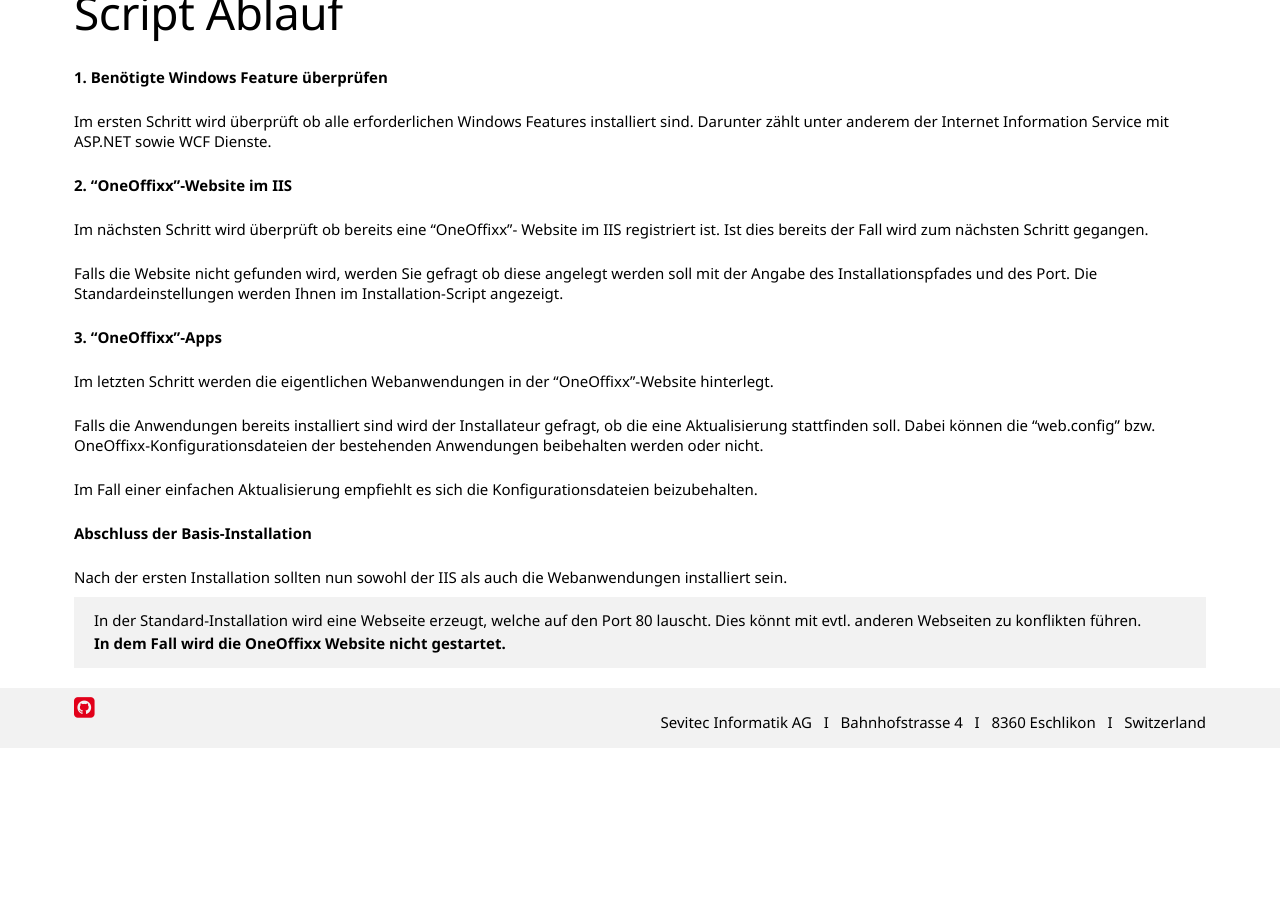
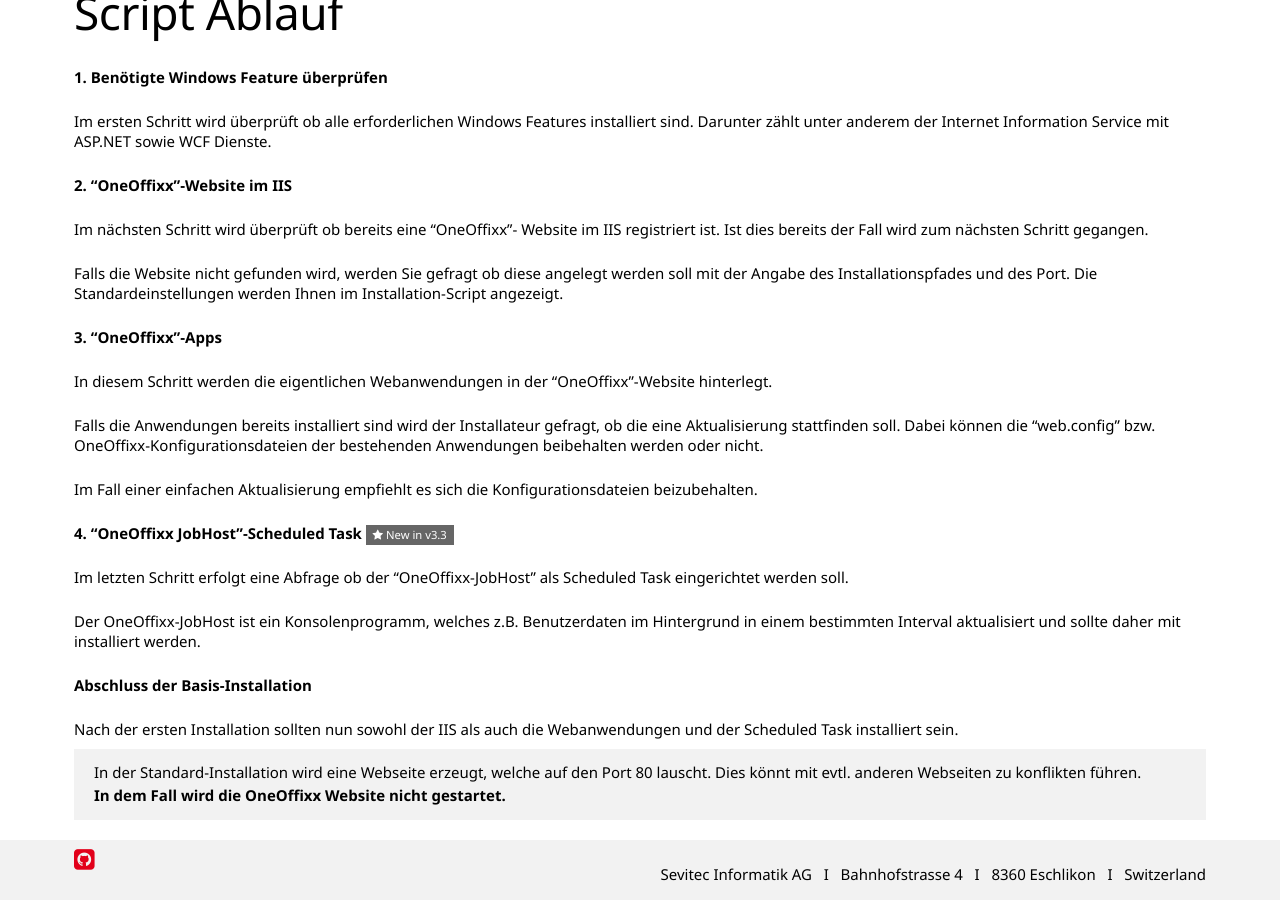
Before and after one commit to primesoft-group/oneoffixx-docs, a Jekyll site: the page built from _pages/install/de/server-install.md, in a window 1280 px wide and 900 px high, scrolled down 1211 px. Built offline with Jekyll 4.4.1, drawn with Linux system fonts in a browser that asks for light colours; nearby versions of some CDN libraries; some web fonts are replaced; before the commit the page ends 1959 px from its top, so only the background shows below that.

Commit message:
Update server-install.md

```diff
--- a/_pages/install/de/server-install.md
+++ b/_pages/install/de/server-install.md
@@ -49,15 +49,21 @@
 
 __3. "OneOffixx"-Apps__
 
-Im letzten Schritt werden die eigentlichen Webanwendungen in der "OneOffixx"-Website hinterlegt.
+In diesem Schritt werden die eigentlichen Webanwendungen in der "OneOffixx"-Website hinterlegt.
 
 Falls die Anwendungen bereits installiert sind wird der Installateur gefragt, ob die eine Aktualisierung stattfinden soll. Dabei können die "web.config" bzw. OneOffixx-Konfigurationsdateien der bestehenden Anwendungen
 beibehalten werden oder nicht.
 
 Im Fall einer einfachen Aktualisierung empfiehlt es sich die Konfigurationsdateien beizubehalten.
 
+__4. "OneOffixx JobHost"-Scheduled Task__ {% include new-badge.html version="3.3" %}
+
+Im letzten Schritt erfolgt eine Abfrage ob der "OneOffixx-JobHost" als Scheduled Task eingerichtet werden soll.
+
+Der OneOffixx-JobHost ist ein Konsolenprogramm, welches z.B. Benutzerdaten im Hintergrund in einem bestimmten Interval aktualisiert und sollte daher mit installiert werden.
+
 __Abschluss der Basis-Installation__
 
-Nach der ersten Installation sollten nun sowohl der IIS als auch die Webanwendungen installiert sein.
+Nach der ersten Installation sollten nun sowohl der IIS als auch die Webanwendungen und der Scheduled Task installiert sein.
 
 {% include alert.html type="info" text="In der Standard-Installation wird eine Webseite erzeugt, welche auf den Port 80 lauscht. Dies könnt mit evtl. anderen Webseiten zu konflikten führen. <br/><b>In dem Fall wird die OneOffixx Website nicht gestartet.</b>" %}
```
